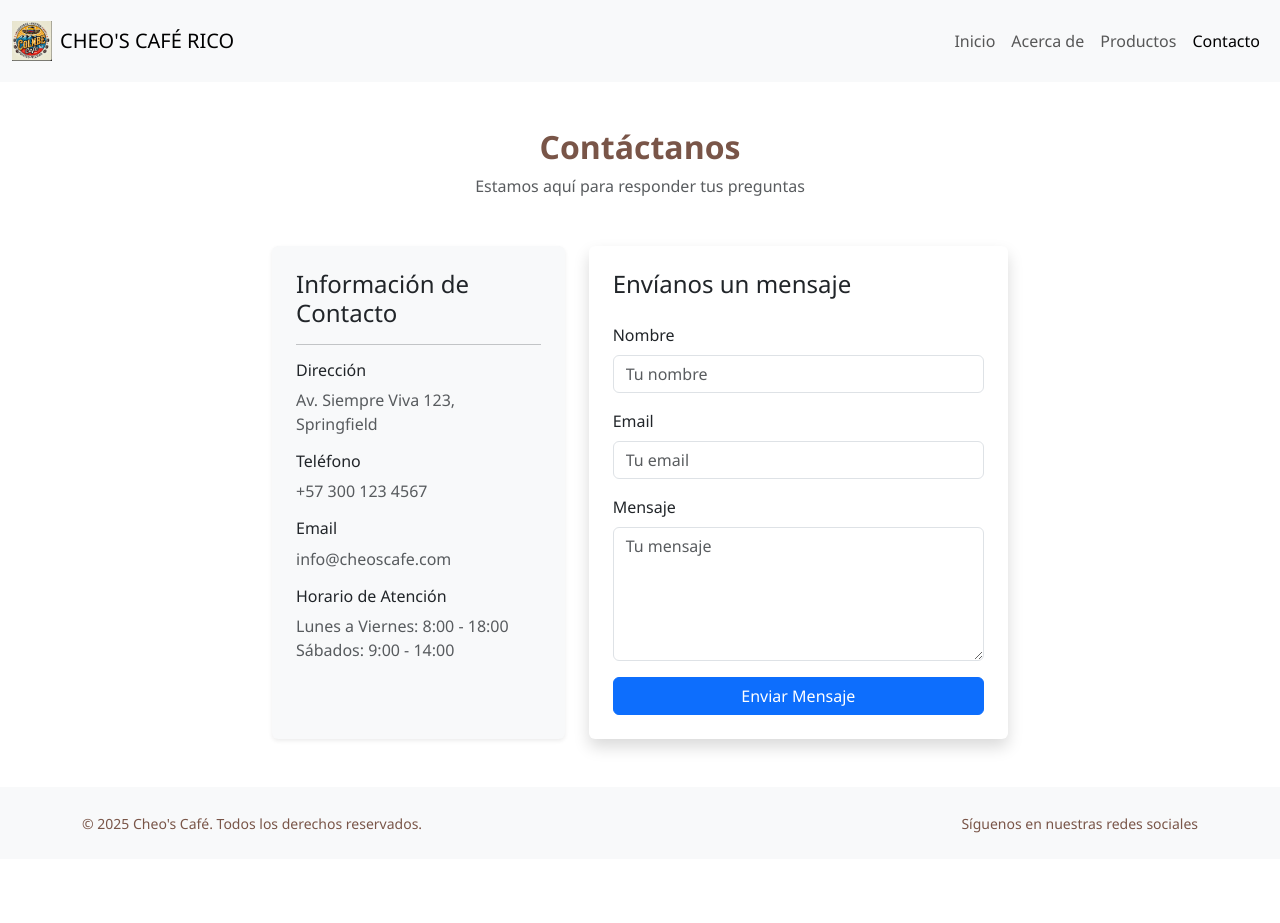
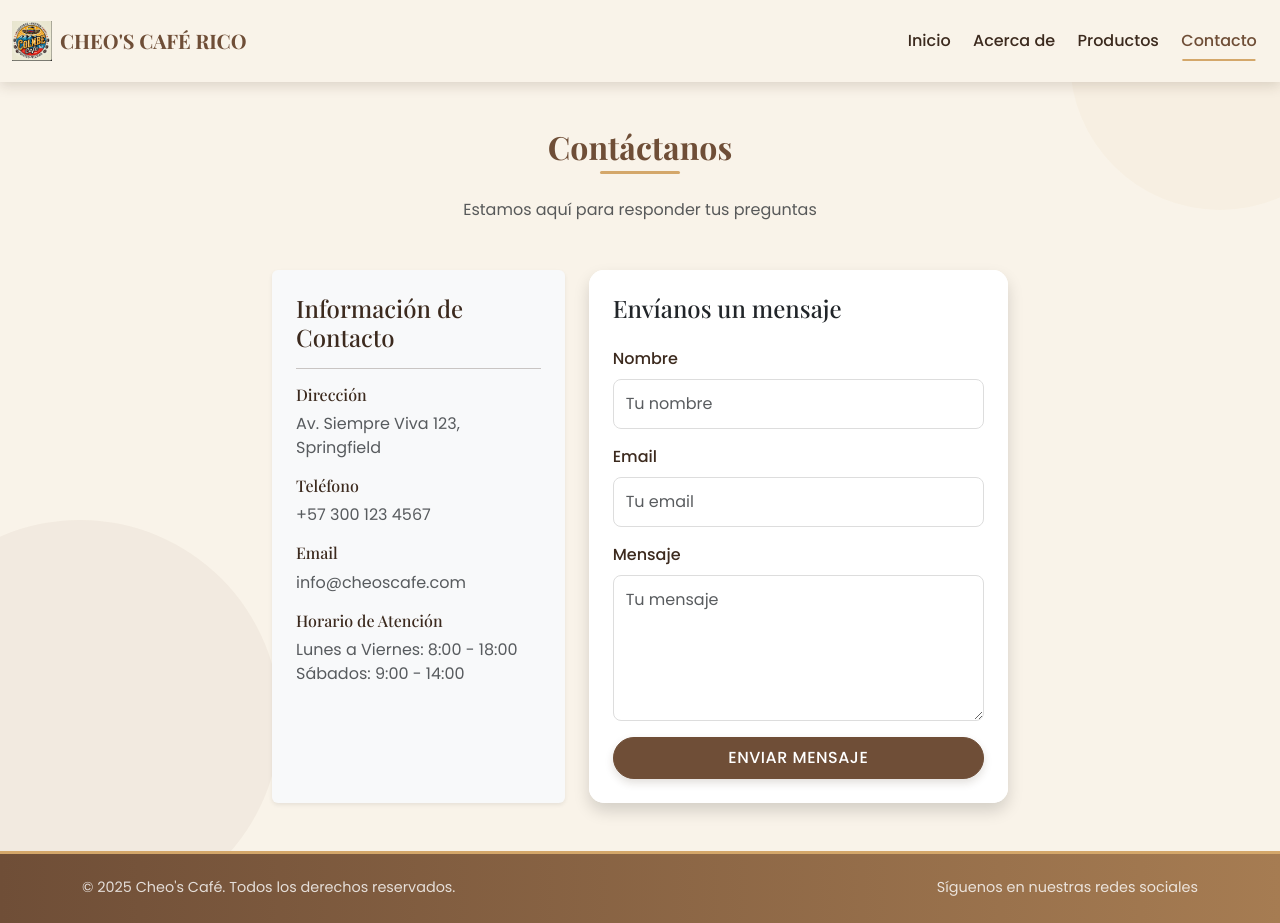
Before and after one commit to RicoLancheros/ReactSimpleProjectVite-Sena, a React (Vite) app: page /contact in a window 1280 px wide. Before the commit the page ends 859 px from the top, so only its background shows below. Built offline with nearby package versions, Linux system fonts and the light colour scheme.

Commit message:
Enhance Styles: update CSS variables, improve typography, and add animations for better visual appeal and user experience

```diff
--- a/src/Styles/Styles.css
+++ b/src/Styles/Styles.css
@@ -1,13 +1,378 @@
+:root {
+  --primary: #6F4E37;
+  --secondary: #A67C52;
+  --accent: #D4A76A;
+  --light: #F9F3E9;
+  --dark: #3C2A1E;
+  --shadow: rgba(63, 39, 19, 0.15);
+  --transition: all 0.3s ease-in-out;
+}
+
 body {
-  font-family: 'Segoe UI', Arial, sans-serif;
+  font-family: 'Poppins', 'Segoe UI', Arial, sans-serif;
+  background-color: var(--light);
+  color: var(--dark);
+  position: relative;
+  overflow-x: hidden;
+}
+
+
+h1, h2, h3, h4, h5 {
+  font-family: 'Playfair Display', Georgia, serif;
 }
 
 .section-title {
   font-weight: bold;
-  color: #795548;
+  color: var(--primary);
+  position: relative;
+  display: inline-block;
+  margin-bottom: 1.5rem;
+  text-align: center;
+  padding-bottom: 0.5rem;
 }
 
+.section-title::after {
+  content: '';
+  position: absolute;
+  bottom: 0;
+  left: 50%;
+  transform: translateX(-50%);
+  width: 80px;
+  height: 3px;
+  background-color: var(--accent);
+  border-radius: 3px;
+}
+
+
+.navbar {
+  background-color: var(--light) !important;
+  box-shadow: 0 4px 12px var(--shadow);
+  padding: 1rem 0;
+  transition: var(--transition);
+}
+
+.navbar-brand {
+  font-family: 'Playfair Display', Georgia, serif;
+  font-weight: 700;
+  color: var(--primary) !important;
+  transition: var(--transition);
+}
+
+.navbar-brand img {
+  transition: var(--transition);
+}
+
+.navbar-brand:hover {
+  transform: scale(1.03);
+}
+
+.navbar-brand:hover img {
+  transform: rotate(5deg);
+}
+
+.nav-link {
+  font-weight: 500;
+  color: var(--dark) !important;
+  margin: 0 0.2rem;
+  position: relative;
+  transition: var(--transition);
+}
+
+.nav-link::after {
+  content: '';
+  position: absolute;
+  width: 0;
+  height: 2px;
+  bottom: 0;
+  left: 50%;
+  background-color: var(--accent);
+  transition: var(--transition);
+  transform: translateX(-50%);
+}
+
+.nav-link:hover::after, .nav-link.active::after {
+  width: 80%;
+}
+
+.nav-link:hover, .nav-link.active {
+  color: var(--primary) !important;
+}
+
+
+.jumbotron {
+  background-image: linear-gradient(rgba(249, 243, 233, 0.8), rgba(249, 243, 233, 0.9)), url('/src/images/coffee-beans-bg.jpg');
+  background-size: cover;
+  background-position: center;
+  padding: 4rem 1rem;
+  border-radius: 10px;
+  box-shadow: 0 10px 30px var(--shadow);
+  margin-bottom: 3rem;
+}
+
+.jumbotron .display-4 {
+  color: var(--primary);
+  margin-bottom: 1rem;
+}
+
+.jumbotron hr {
+  background-color: var(--accent);
+  opacity: 0.5;
+}
+
+/* Botones */
+.btn {
+  border-radius: 30px;
+  padding: 0.5rem 1.5rem;
+  text-transform: uppercase;
+  font-weight: 500;
+  letter-spacing: 0.5px;
+  transition: var(--transition);
+  box-shadow: 0 4px 8px var(--shadow);
+}
+
+.btn:hover {
+  transform: translateY(-3px);
+  box-shadow: 0 6px 12px var(--shadow);
+}
+
+.btn:active {
+  transform: translateY(-1px);
+}
+
+.btn-primary {
+  background-color: var(--primary);
+  border-color: var(--primary);
+}
+
+.btn-primary:hover {
+  background-color: var(--dark);
+  border-color: var(--dark);
+}
+
+.btn-success {
+  background-color: var(--secondary);
+  border-color: var(--secondary);
+}
+
+.btn-success:hover {
+  background-color: var(--primary);
+  border-color: var(--primary);
+}
+
+
+.card {
+  border: none;
+  border-radius: 15px;
+  overflow: hidden;
+  box-shadow: 0 5px 15px var(--shadow);
+  transition: var(--transition);
+  height: 100%;
+  display: flex;
+  flex-direction: column;
+}
+
+.card:hover {
+  transform: translateY(-8px);
+  box-shadow: 0 12px 24px var(--shadow);
+}
+
+.overflow-hidden {
+  height: 250px;
+  position: relative;
+  overflow: hidden;
+  display: flex;
+  align-items: center;
+  justify-content: center;
+  background-color: #f8f8f8;
+}
+
+.card-img-top {
+  transition: var(--transition);
+  width: 100%;
+  height: 100%;
+  object-fit: contain;
+  padding: 10px;
+  max-height: 250px;
+}
+
+.card:hover .card-img-top {
+  transform: scale(1.05);
+}
+
+.card-title {
+  color: var(--primary);
+  font-weight: 700;
+}
+
+.card-body {
+  padding: 1.5rem;
+  background-color: white;
+  display: flex;
+  flex-direction: column;
+  flex-grow: 1;
+}
+
+.card-text {
+  flex-grow: 1;
+  margin-bottom: 0.5rem;
+}
+
+.product-price {
+  color: var(--primary);
+  font-weight: bold;
+  font-size: 1.25rem;
+  margin-top: auto;
+  margin-bottom: 1rem;
+}
+
+.card-body .btn {
+  margin-top: auto;
+}
+
+
+.form-control {
+  border-radius: 8px;
+  padding: 0.75rem;
+  border: 1px solid #ddd;
+  transition: var(--transition);
+}
+
+.form-control:focus {
+  box-shadow: 0 0 0 3px rgba(111, 78, 55, 0.2);
+  border-color: var(--secondary);
+}
+
+.form-label {
+  color: var(--dark);
+  font-weight: 500;
+}
+
+
 footer {
-  background: #f8f9fa;
-  color: #795548;
+  background: linear-gradient(to right, var(--primary), var(--secondary)) !important;
+  color: white !important;
+  padding: 2rem 0 !important;
+  position: relative;
+  overflow: hidden;
 }
+
+footer::before {
+  content: '';
+  position: absolute;
+  top: 0;
+  left: 0;
+  right: 0;
+  height: 3px;
+  background: var(--accent);
+}
+
+footer small {
+  opacity: 0.8;
+  font-size: 0.9rem;
+}
+
+
+.about-image {
+  position: relative;
+  max-width: 400px;
+  margin: 0 auto;
+}
+
+.about-image::before {
+  content: '';
+  position: absolute;
+  top: -15px;
+  left: -15px;
+  width: 100%;
+  height: 100%;
+  border: 3px solid var(--accent);
+  z-index: -1;
+  border-radius: 15px;
+}
+
+
+@keyframes fadeUp {
+  from {
+    opacity: 0;
+    transform: translateY(20px);
+  }
+  to {
+    opacity: 1;
+    transform: translateY(0);
+  }
+}
+
+.animate-fade-up {
+  animation: fadeUp 0.6s ease-out forwards;
+}
+
+.delay-1 {
+  animation-delay: 0.2s;
+}
+
+.delay-2 {
+  animation-delay: 0.4s;
+}
+
+.delay-3 {
+  animation-delay: 0.6s;
+}
+
+
+.product-card {
+  opacity: 0;
+  transform: translateY(30px);
+  transition: opacity 0.5s ease, transform 0.5s ease;
+}
+
+.product-card.show {
+  opacity: 1;
+  transform: translateY(0);
+}
+
+body::before {
+  content: '';
+  position: fixed;
+  top: 0;
+  right: 0;
+  width: 300px;
+  height: 300px;
+  background: var(--accent);
+  opacity: 0.05;
+  border-radius: 50%;
+  z-index: -1;
+  transform: translate(30%, -30%);
+}
+
+body::after {
+  content: '';
+  position: fixed;
+  bottom: 0;
+  left: 0;
+  width: 400px;
+  height: 400px;
+  background: var(--primary);
+  opacity: 0.05;
+  border-radius: 50%;
+  z-index: -1;
+  transform: translate(-30%, 30%);
+}
+
+html {
+  scroll-behavior: smooth;
+}
+
+@media (max-width: 768px) {
+  .section-title::after {
+    left: 0;
+    transform: none;
+  }
+
+  .section-title {
+    text-align: left;
+  }
+
+  .card {
+    margin-bottom: 1.5rem;
+  }
+}
```
